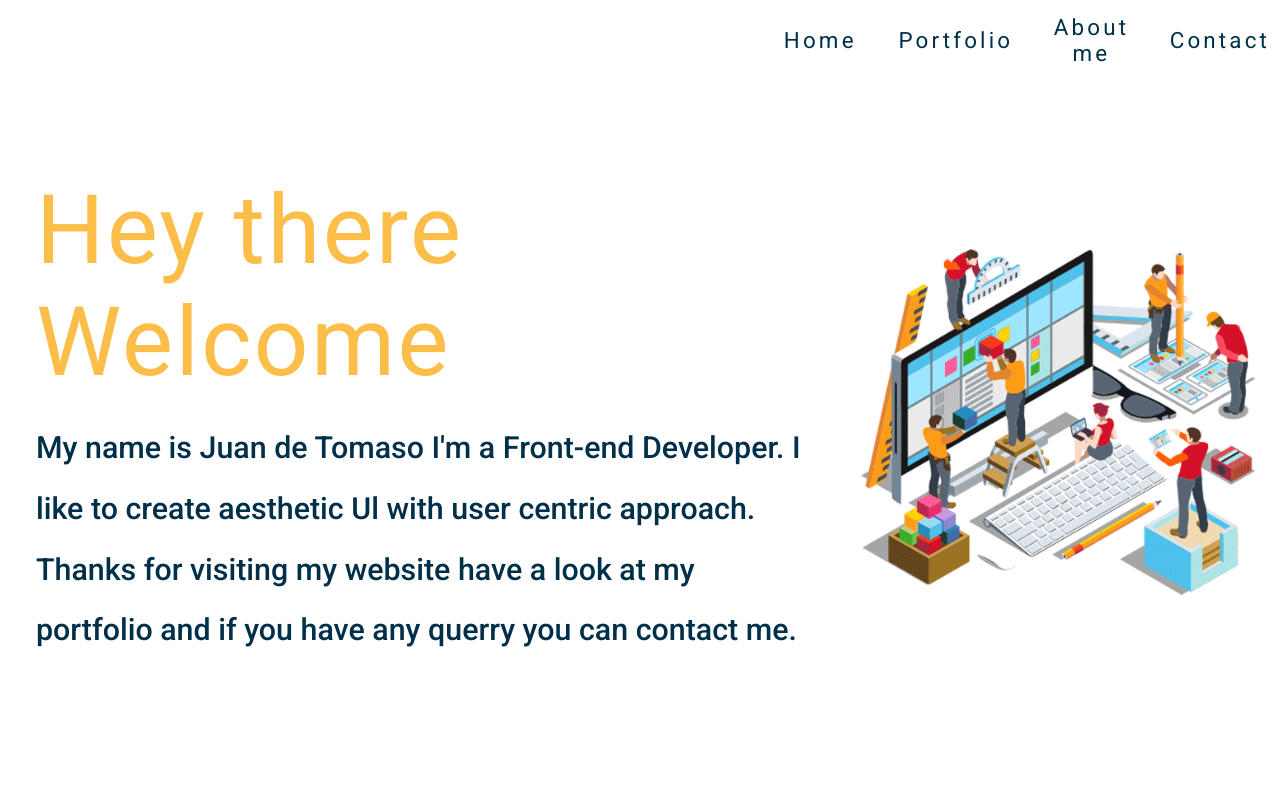
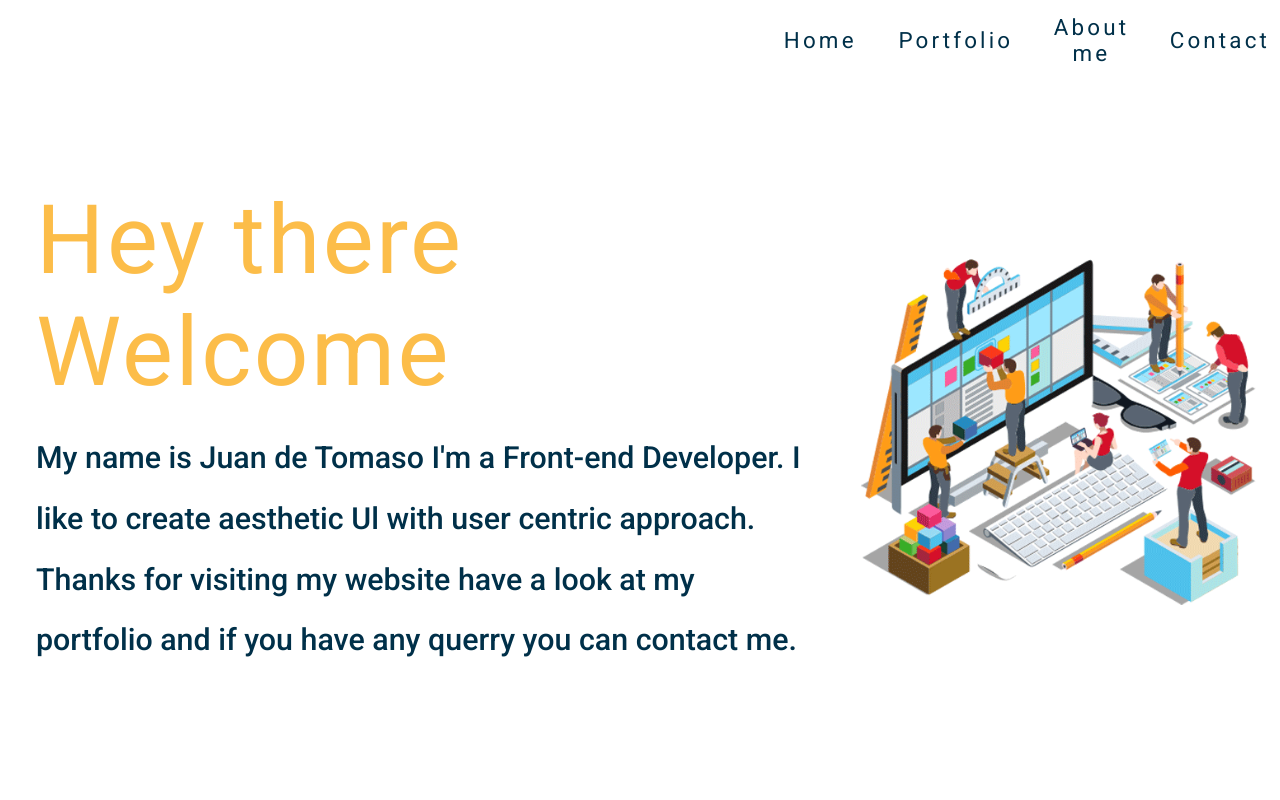
Before and after one commit to juandeto/juandetomaso.github.io, a plain HTML site: page index.html in a window 1280 px wide. Shown: the top 800 px of the page. Drawn offline with nearby package versions, Linux system fonts and the light colour scheme.

Commit message:
title h2 main

```diff
--- a/style.css
+++ b/style.css
@@ -187,7 +187,7 @@ z-index: 9;
 
 .main{
     width: 100%;
-    height: 90vh;
+    height: 100vh;
     color:var(--blue);
     display: flex;
     align-items: center;
@@ -204,6 +204,7 @@ z-index: 9;
 }
 
 .main h2{
+    display: block;
     font-weight: 400;
     font-size: 3rem;
     text-align: left;
```
